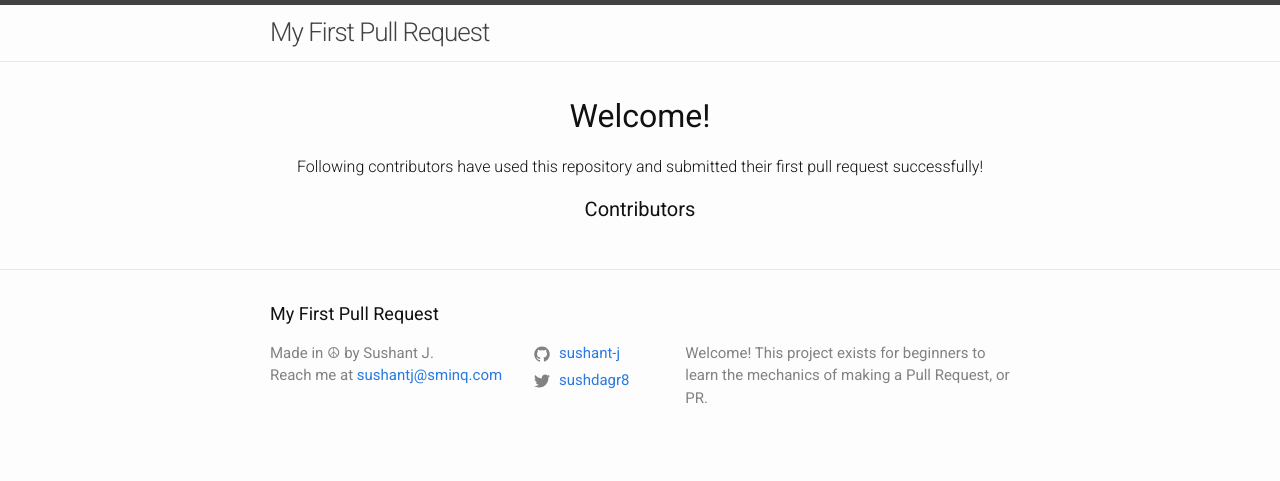
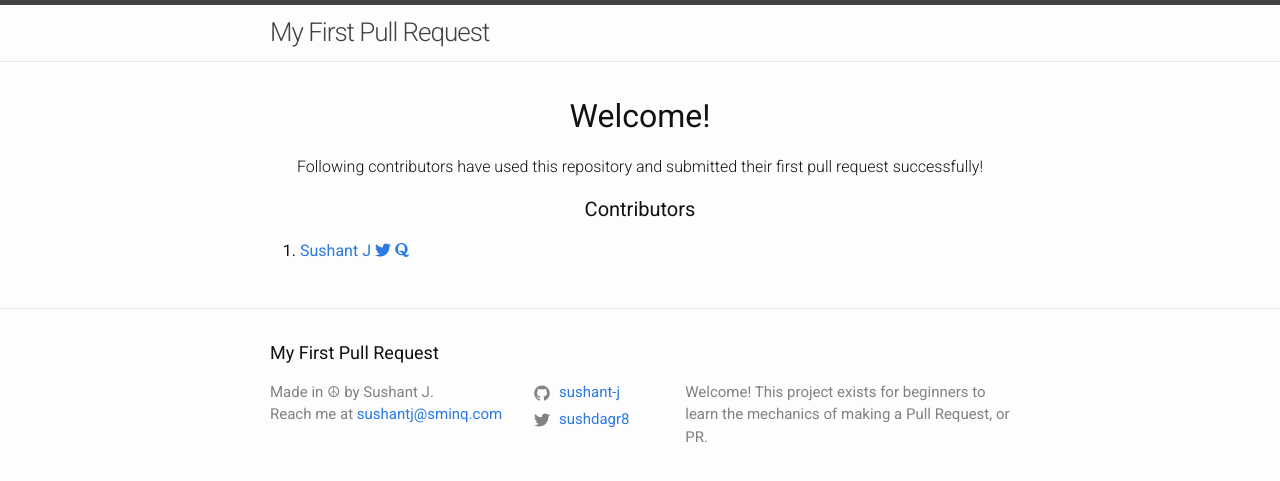
Before and after one commit to sushant-j/my-first-pull-request, a Jekyll site: the page built from index.md, in a window 1280 px wide. Shown: the top 481 px of the page. Built offline with Jekyll 4.4.1, drawn with Linux system fonts in a browser that asks for light colours; nearby versions of some CDN libraries.

Commit message:
Fix issue #3 - Demo PR 1

```diff
--- a/_includes/head.html
+++ b/_includes/head.html
@@ -9,6 +9,7 @@
   <link rel="stylesheet" href="{{ "/assets/main.css" | relative_url }}">
   <link rel="canonical" href="{{ page.url | replace:'index.html','' | absolute_url }}">
   <link rel="alternate" type="application/rss+xml" title="{{ site.title | escape }}" href="{{ "/feed.xml" | relative_url }}">
+  <script src="https://use.fontawesome.com/d4e1494fc9.js"></script>
 
   {% if jekyll.environment == 'production' and site.google_analytics %}
   {% include google-analytics.html %}
--- a/_layouts/home.html
+++ b/_layouts/home.html
@@ -7,22 +7,20 @@ layout: default
   <h1 class="center"> Welcome!  </h1>
   <p class="thin center">Following contributors have used this repository and submitted their first pull request successfully!</p>
   <h1 class="page-heading center">Contributors</h1>
-
-  <!-- {{ content }} -->
-
-  <!-- <ul class="post-list">
-    {% for post in site.posts %}
-      <li>
-        {% assign date_format = site.minima.date_format | default: "%b %-d, %Y" %}
-        <span class="post-meta">{{ post.date | date: date_format }}</span>
-
-        <h2>
-          <a class="post-link" href="{{ post.url | relative_url }}">{{ post.title | escape }}</a>
-        </h2>
-      </li>
-    {% endfor %}
-  </ul> -->
-
-  <!-- <p class="rss-subscribe">subscribe <a href="{{ "/feed.xml" | relative_url }}">via RSS</a></p> -->
-
+  <ol>
+    <!-- You can use the syntax as a template for your own entries.
+         Just copy and paste, change the values and you're done! -->
+    <!-- User number 1 -->
+    <li>
+      <a href="https://github.com/sushant-j/">
+        Sushant J
+      </a>
+      <a class="" href="https://twitter.com/sushdagr8">
+        <i class="fa fa-twitter"></i>
+      </a>
+      <a href="https://www.quora.com/profile/Sushant-Joshi-5">
+        <i class="fa fa-quora"></i>
+      </a>
+    </li>
+  </ol>
 </div>
```
